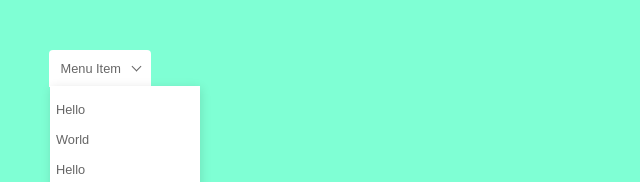
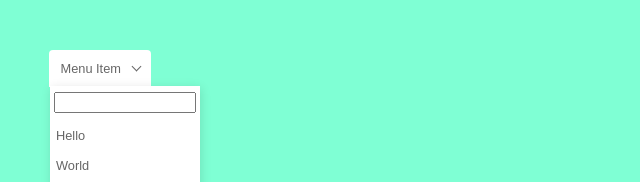
Before and after one commit to SteveSonoa/dropdowntextsearch, a React (Create React App) app: page / in a window 1280 px wide. Both pictures are taken after a click on the button "Menu Item". Shown: the top 182 px of the page, without its empty margins (0-640 px from the left). Built offline with nearby package versions, Linux system fonts and the light colour scheme.

Commit message:
Added input text and filter-able options.

```diff
--- a/src/DropdownContainer.js
+++ b/src/DropdownContainer.js
@@ -7,7 +7,23 @@ class DropdownWithText extends Component {
 	constructor(props) {
 		super(props);
 		this.state = {
-			optionsVisible: false
+			optionsVisible: false,
+			options: [
+				{ name: 'Hello', value: 'hello' },
+				{ name: 'World', value: 'world' },
+				{ name: 'Hello', value: 'hello' },
+				{ name: 'World', value: 'world' },
+				{ name: 'World', value: 'world' },
+				{ name: 'Hello', value: 'hello' },
+				{ name: 'World', value: 'world' },
+				{ name: 'Hello', value: 'hello' },
+				{ name: 'Victor', value: 'victor' },
+				{ name: 'Alexey', value: 'alexey' },
+				{ name: 'Sagar', value: 'sagar' },
+				{ name: 'JD', value: 'jd' },
+				{ name: 'Ravi', value: 'ravi' },
+				{ name: 'Steve', value: 'steve' }
+			]
 		};
 	}
 
@@ -52,21 +68,7 @@ class DropdownWithText extends Component {
 				>
 					{this.props.title} <i className="arrow" />
 				</button>
-				{this.state.optionsVisible ? (
-					<OptionPanel
-						options={[
-							{ name: 'Hello', value: 'hello' },
-							{ name: 'World', value: 'world' },
-							{ name: 'Hello', value: 'hello' },
-							{ name: 'World', value: 'world' },
-							{ name: 'World', value: 'world' },
-							{ name: 'Hello', value: 'hello' },
-							{ name: 'World', value: 'world' },
-							{ name: 'Hello', value: 'hello' },
-							{ name: 'World', value: 'world' }
-						]}
-					/>
-				) : null}
+				{this.state.optionsVisible ? <OptionPanel options={this.state.options} /> : null}
 			</div>
 		);
 	}
--- a/src/OptionPanel.js
+++ b/src/OptionPanel.js
@@ -3,9 +3,29 @@ import ReactDOM from 'react-dom';
 import './OptionPanel.css';
 
 class OptionPanel extends Component {
+	constructor(props) {
+		super(props);
+		this.state = {
+			filter: ''
+		};
+	}
+
+	handleChange = e => {
+		this.setState({
+			filter: e.target.value
+		});
+	};
+
+	filterOptions = () => {
+		const newOptions = this.props.options.filter(option =>
+			option.name.toLowerCase().includes(this.state.filter.toLowerCase())
+		);
+		return newOptions;
+	};
+
 	render() {
 		let overflowIndicator;
-		if (this.props.options.length > 6) {
+		if (this.filterOptions().length > 6) {
 			overflowIndicator = {
 				maxHeight: '200px',
 				overflow: 'scroll',
@@ -15,7 +35,7 @@ class OptionPanel extends Component {
 
 		const listOptions = (
 			<ul>
-				{this.props.options.map(option => (
+				{this.filterOptions().map(option => (
 					<li className="opLi">{option.name}</li>
 				))}
 			</ul>
@@ -23,6 +43,12 @@ class OptionPanel extends Component {
 
 		return (
 			<div className="opContainer" style={overflowIndicator}>
+				<input
+					type="text"
+					style={{ width: '90%', margin: '0 auto', marginBottom: '5px' }}
+					value={this.state.filter}
+					onChange={this.handleChange}
+				/>
 				{listOptions}
 			</div>
 		);
```
